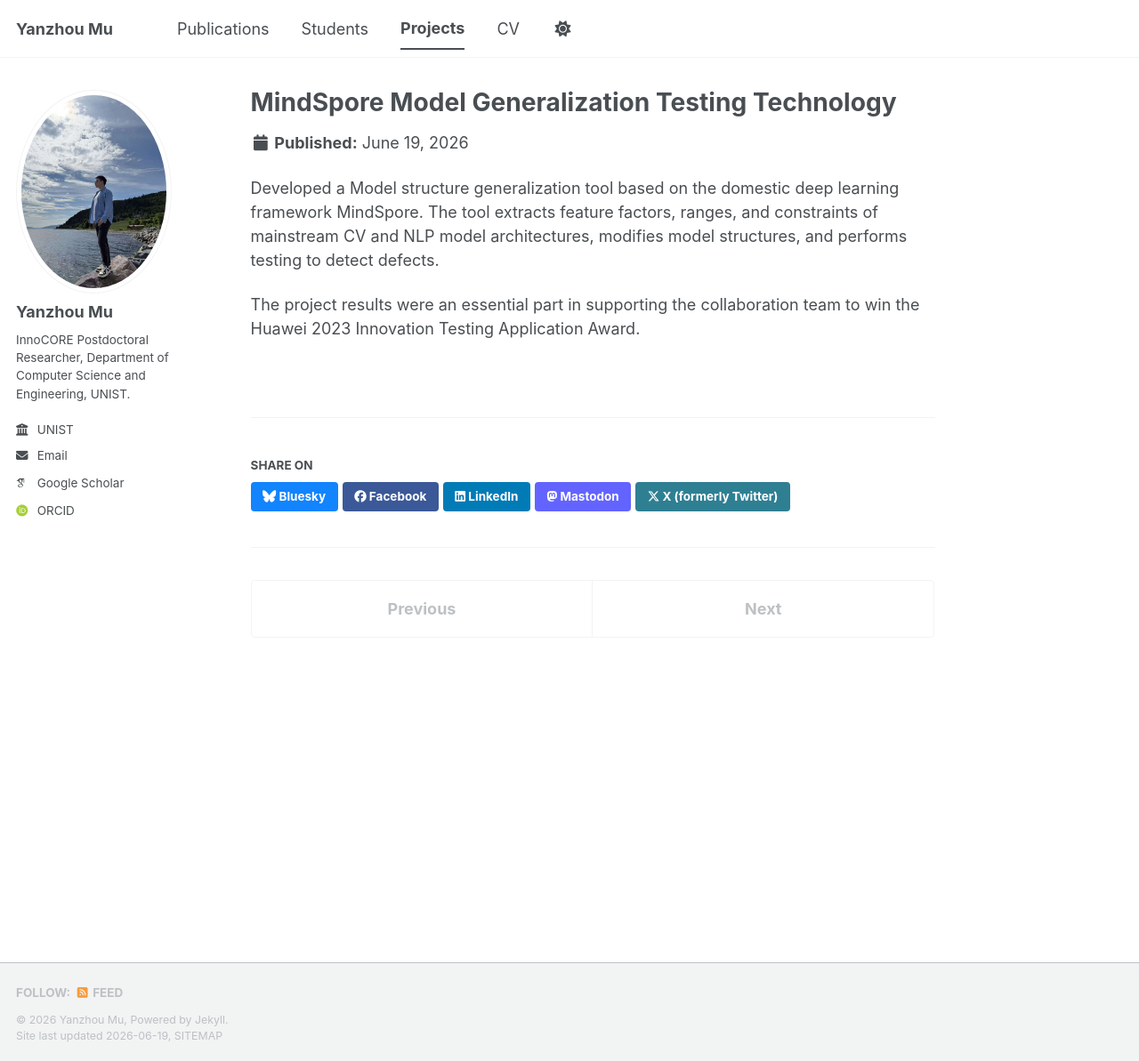
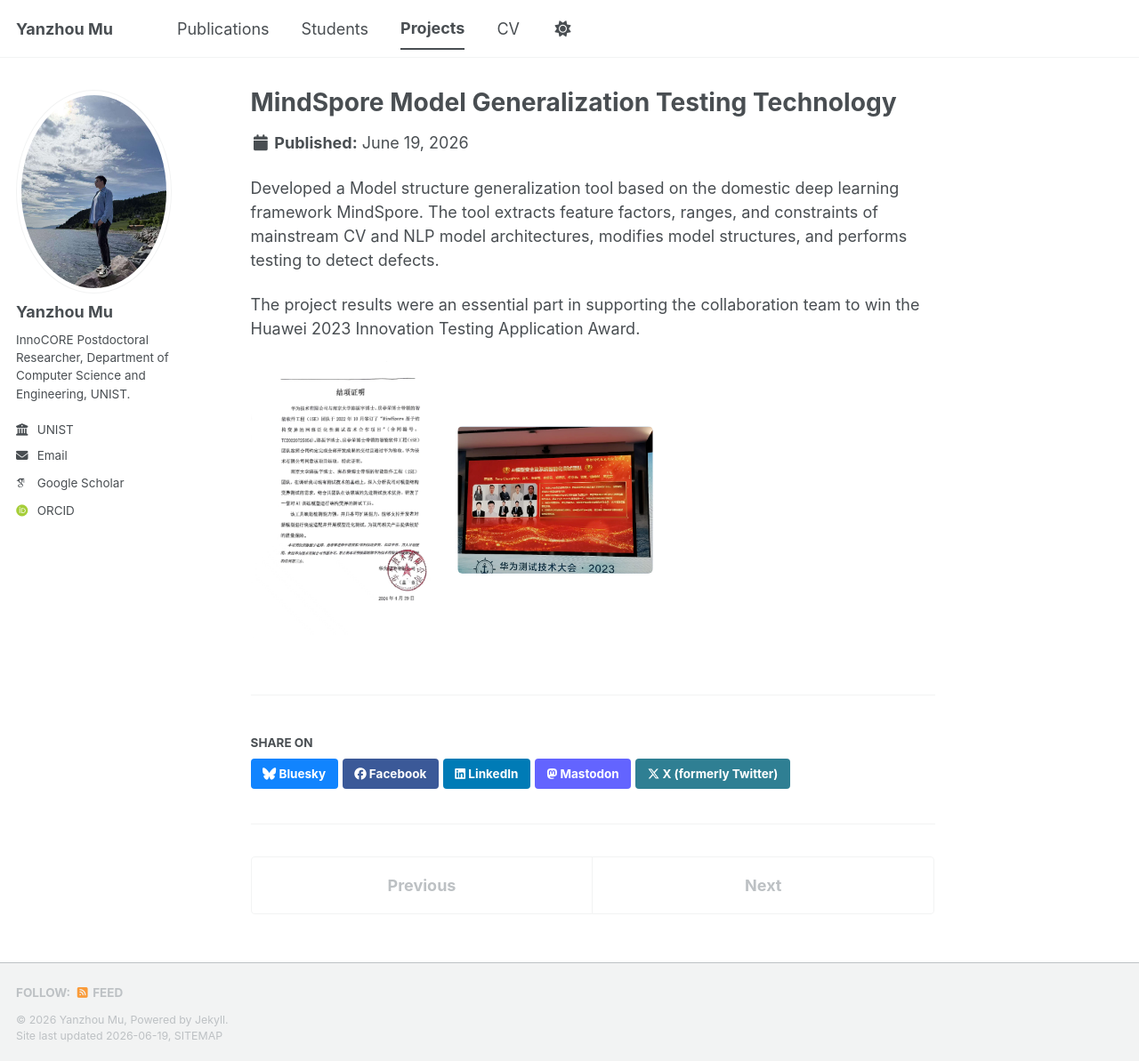
Before and after one commit to muyanzhou96/muyanzhou96.github.io, a Jekyll site: the page built from _portfolio/mindspore-model-generalization-testing.md, in a window 1280 px wide and 1193 px high. Shown: the whole window at 89% size. Built offline with Jekyll 4.4.1, drawn with Linux system fonts in a browser that asks for light colours; some web fonts are replaced; a script bundle is joined from its source files by our own code; library files that are not in the unit come from our copies.

Commit message:
0619 updatepages5

```diff
--- a/_includes/archive-single.html
+++ b/_includes/archive-single.html
@@ -60,6 +60,10 @@
     <p class="archive__item-excerpt" itemprop="description"><p>{{ post.excerpt | markdownify | remove: '<p>' | remove: '</p>' }}<strong><a href="{{ base_path }}{{ post.url }}" rel="permalink"> Read more</a></strong></p></p>
     {% endif %}
 
+    {% if post.collection == 'portfolio' and post.project_images %}
+      {% include project-images.html images=post.project_images %}
+    {% endif %}
+
     {% if post.citation and post.paperurl and post.slidesurl and post.bibtexurl %}
       <p>Recommended citation: {{ citation }}<br /><a href="{{ post.paperurl }}">Download Paper</a> | <a href="{{ post.slidesurl }}">Download Slides</a> | <a href="{{ post.bibtexurl }}">Download Bibtex</a></p>
     {% elsif post.citation and post.paperurl and post.slidesurl %}
--- /dev/null
+++ b/_includes/project-images.html
@@ -0,0 +1,13 @@
+{% if include.images %}
+  <div class="project-images">
+    {% for image in include.images %}
+      {% assign image_path = image.path | default: image %}
+      {% assign image_alt = image.alt | default: "" %}
+      {% if image_path contains "://" %}
+        <img src="{{ image_path }}" alt="{{ image_alt }}" loading="lazy" />
+      {% else %}
+        <img src="{{ image_path | prepend: base_path }}" alt="{{ image_alt }}" loading="lazy" />
+      {% endif %}
+    {% endfor %}
+  </div>
+{% endif %}
--- a/_layouts/single.html
+++ b/_layouts/single.html
@@ -46,6 +46,10 @@
 
       <section class="page__content" itemprop="text">
         {{ content }}
+
+        {% if page.collection == 'portfolio' and page.project_images %}
+          {% include project-images.html images=page.project_images %}
+        {% endif %}
 
         {% if page.citation and page.paperurl and page.slidesurl and page.bibtexurl %}
           <p style="font-size: smaller">Recommended citation: {{ page.citation }}<br /><a href="{{ page.paperurl }}">Download Paper</a> | <a href="{{ page.slidesurl }}">Download Slides</a> | <a href="{{ page.bibtexurl }}">Download Bibtex</a></p>
--- a/_portfolio/mindspore-model-generalization-testing.md
+++ b/_portfolio/mindspore-model-generalization-testing.md
@@ -2,6 +2,11 @@
 title: "MindSpore Model Generalization Testing Technology"
 excerpt: "Completed project. Student leader. Developed a MindSpore-based model structure generalization testing tool."
 collection: portfolio
+project_images:
+  - path: /images/huaweistamp1.jpg
+    alt: Huawei stamp
+  - path: /images/2023award.png
+    alt: 2023 award
 ---
 
 Developed a Model structure generalization tool based on the domestic deep learning framework MindSpore. The tool extracts feature factors, ranges, and constraints of mainstream CV and NLP model architectures, modifies model structures, and performs testing to detect defects.
--- a/_sass/layout/_archive.scss
+++ b/_sass/layout/_archive.scss
@@ -88,6 +88,20 @@
   font-style: normal;
   font-weight: 600;
   white-space: nowrap;
+}
+
+.project-images {
+  display: flex;
+  flex-wrap: wrap;
+  gap: 12px;
+  margin-top: 12px;
+  align-items: center;
+}
+
+.project-images img {
+  max-width: 220px;
+  height: auto;
+  border-radius: 6px;
 }
 
 .archive__item-teaser {
```
